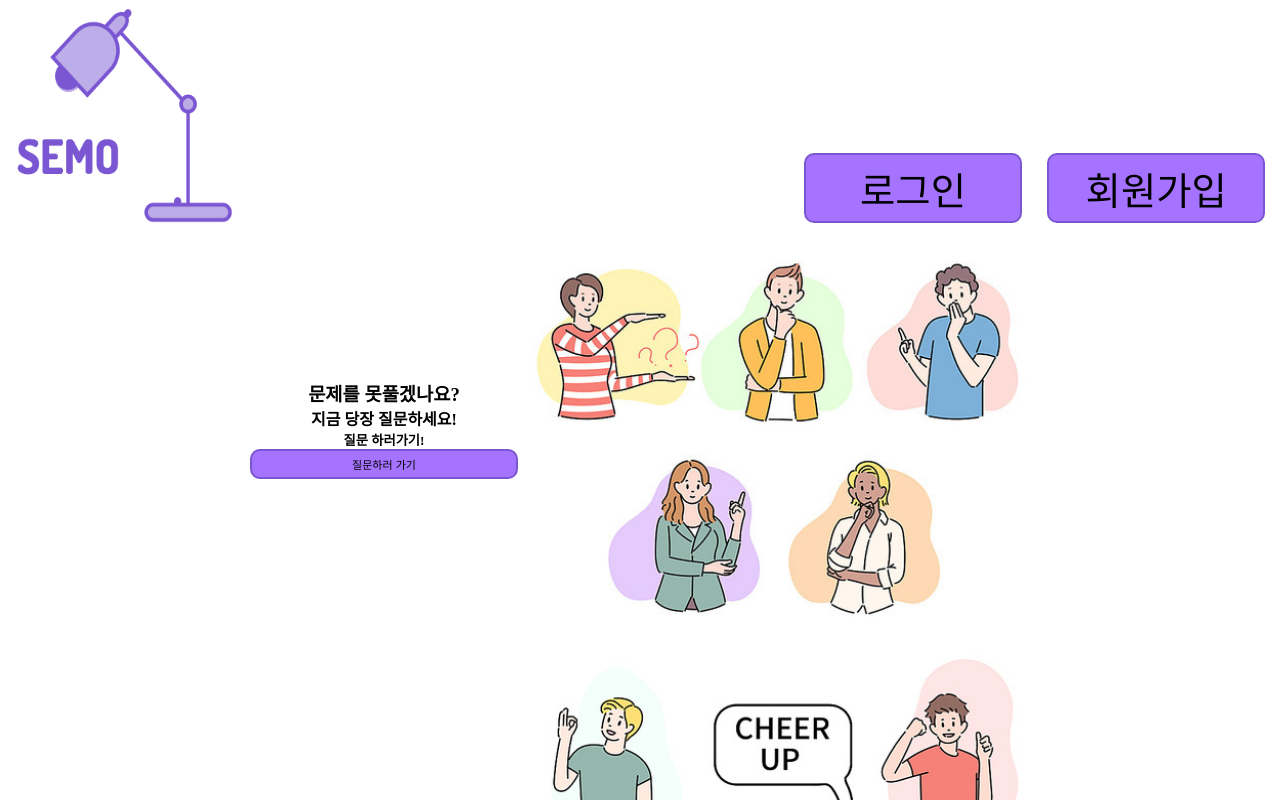
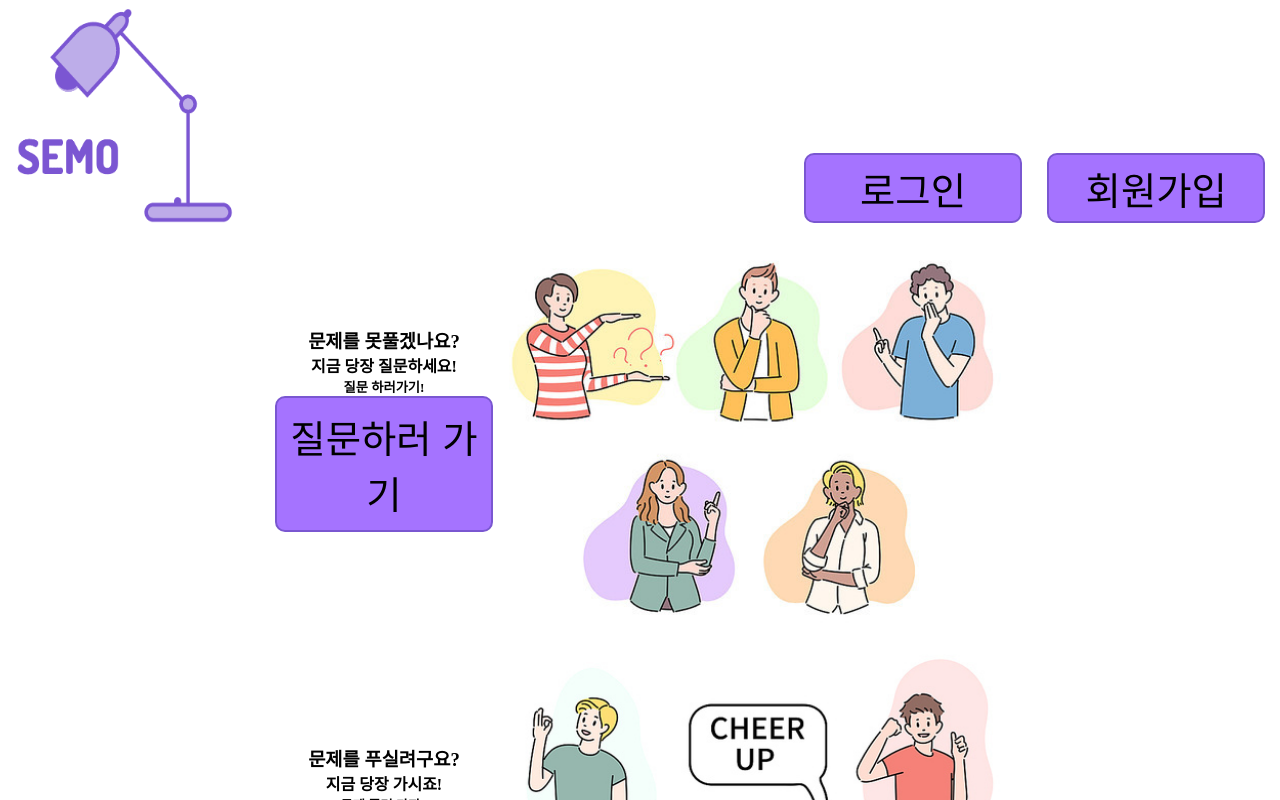
Before and after one commit to codestates/SEMO, a React (Create React App) app in the folder client/: page / in a window 1280 px wide. Shown: the top 800 px of the page. Built offline with nearby package versions, Linux system fonts and the light colour scheme.

Commit message:
update mainpage_logout

```diff
--- a/client/src/pages/mainpage_logout.js
+++ b/client/src/pages/mainpage_logout.js
@@ -42,8 +42,9 @@ const Text_container = styled.div`
   /* border: 1px solid purple; */
 
   .btn1 {
-    font-size: 11px;
-    width: 21vw;
+    font-size: 3vw;
+    width: 17vw;
+    height: 17vh;
   }
 `;
 
```
